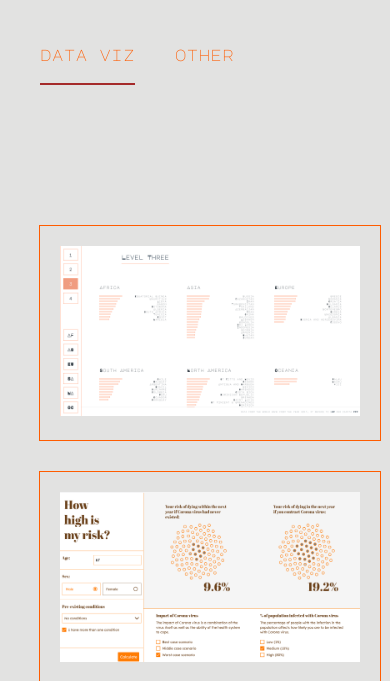
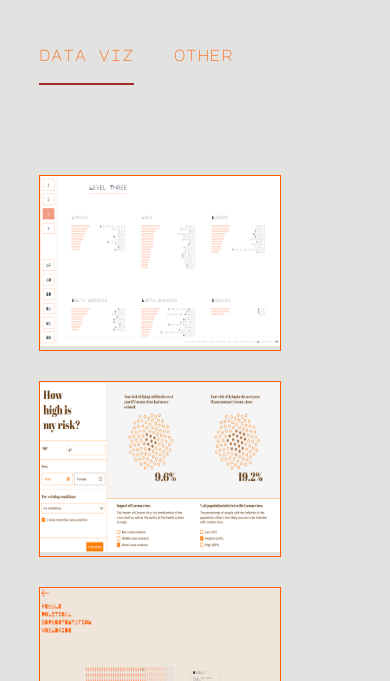
Before and after one commit to eadehemingway/portfolio, a Gatsby site: page / in a window 390 px wide. Shown: the part 163-844 px from the top of the page. Built offline with nearby package versions, Linux system fonts and the light colour scheme; Gatsby itself is replaced by a stand-in of ours.

Commit message:
better mobile view

```diff
--- a/src/components/Gallery.tsx
+++ b/src/components/Gallery.tsx
@@ -129,6 +129,7 @@ const GalleryContainer = styled.div`
   }
   @media (max-width: 400px) {
     grid-template-columns: 1fr;
+    justify-items: start;
   }
 `
 const Container = styled.div`
--- a/src/components/Tabs.tsx
+++ b/src/components/Tabs.tsx
@@ -28,6 +28,10 @@ const TabWrapper = styled.div`
   display: flex;
   margin-bottom: 50px;
   width: 340px;
+  @media (max-width: 400px) {
+    width: 240px;
+    margin: 0px;
+  }
 `
 
 const TabItem = styled.p`
--- a/src/components/Tile.tsx
+++ b/src/components/Tile.tsx
@@ -20,4 +20,8 @@ const Img = styled.img`
   width: 300px;
   height: 170px;
   margin: 20px;
+  @media (max-width: 400px) {
+    width: 240px;
+    margin: 0px;
+  }
 `
```
